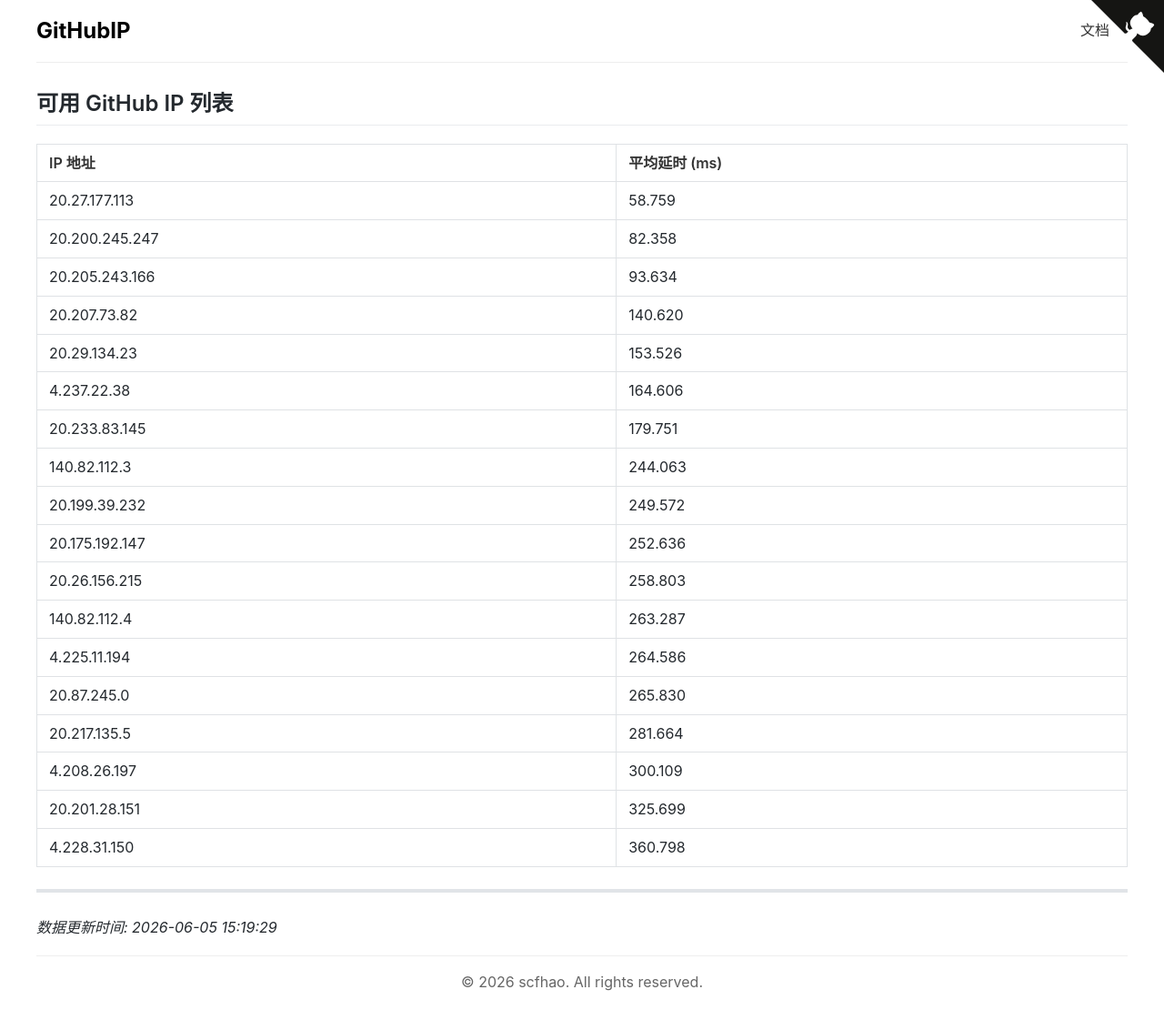
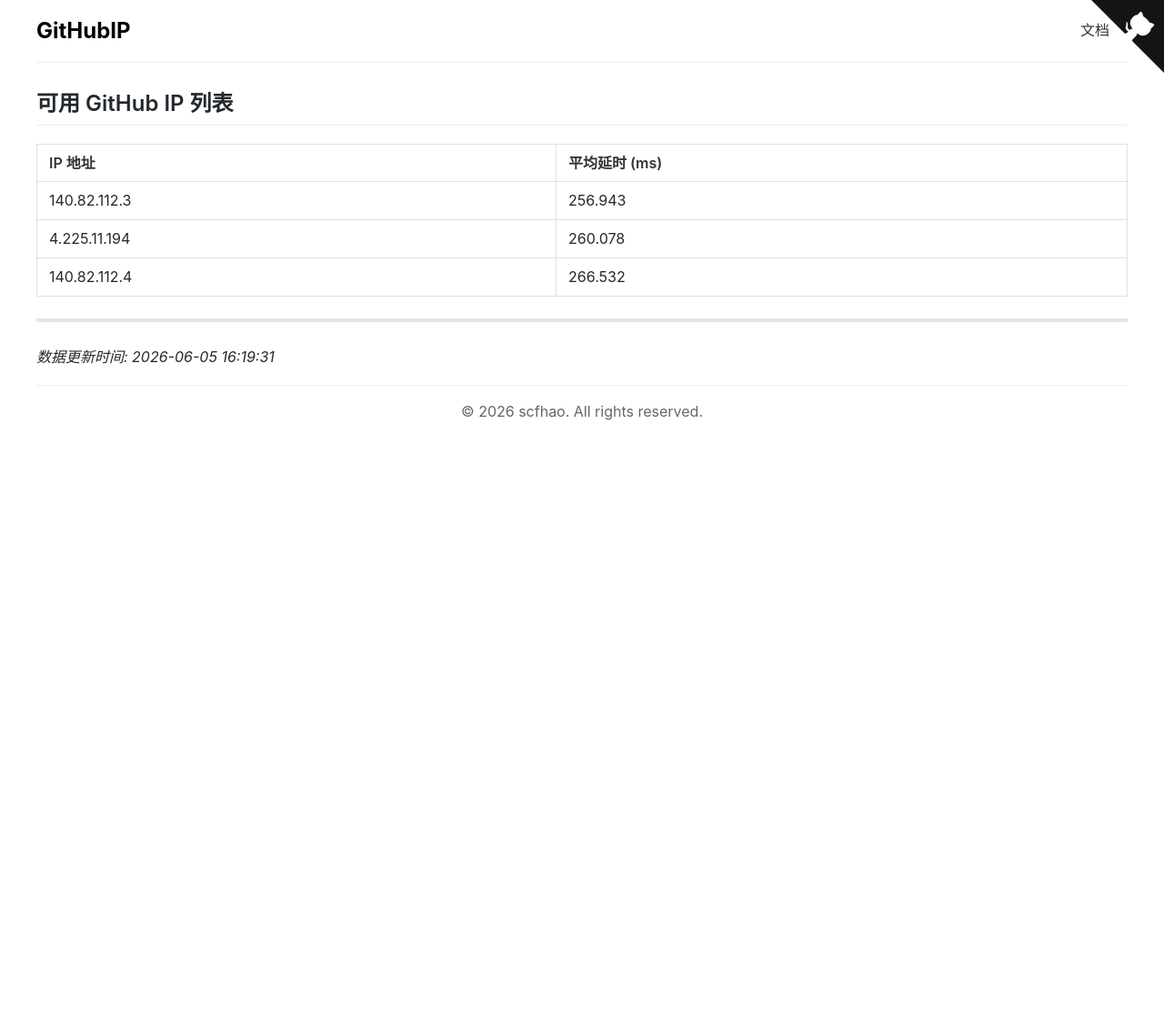
Before and after one commit to scfhao/GitHubIP, a Jekyll site: the page built from index.md, in a window 1280 px wide. Shown: the whole page at 91% size. Built offline with Jekyll 4.4.1, drawn with Linux system fonts in a browser that asks for light colours; after the commit the page ends 900 px from its top, so only the background shows below that.

Commit message:
自动脚本执行 - 2026-06-05 16:19:31

```diff
--- a/index.md
+++ b/index.md
@@ -1,32 +1,17 @@
 ---
 layout: home
 title: GitHub IP 列表
-date: 2026-06-05 15:19:29
+date: 2026-06-05 16:19:31
 ---
 
 ## 可用 GitHub IP 列表
 
 | IP 地址 | 平均延时 (ms) |
 |---------|--------------|
-| 20.27.177.113 | 58.759 |
-| 20.200.245.247 | 82.358 |
-| 20.205.243.166 | 93.634 |
-| 20.207.73.82 | 140.620 |
-| 20.29.134.23 | 153.526 |
-| 4.237.22.38 | 164.606 |
-| 20.233.83.145 | 179.751 |
-| 140.82.112.3 | 244.063 |
-| 20.199.39.232 | 249.572 |
-| 20.175.192.147 | 252.636 |
-| 20.26.156.215 | 258.803 |
-| 140.82.112.4 | 263.287 |
-| 4.225.11.194 | 264.586 |
-| 20.87.245.0 | 265.830 |
-| 20.217.135.5 | 281.664 |
-| 4.208.26.197 | 300.109 |
-| 20.201.28.151 | 325.699 |
-| 4.228.31.150 | 360.798 |
+| 140.82.112.3 | 256.943 |
+| 4.225.11.194 | 260.078 |
+| 140.82.112.4 | 266.532 |
 
 ---
 
-*数据更新时间: 2026-06-05 15:19:29*
+*数据更新时间: 2026-06-05 16:19:31*
```
